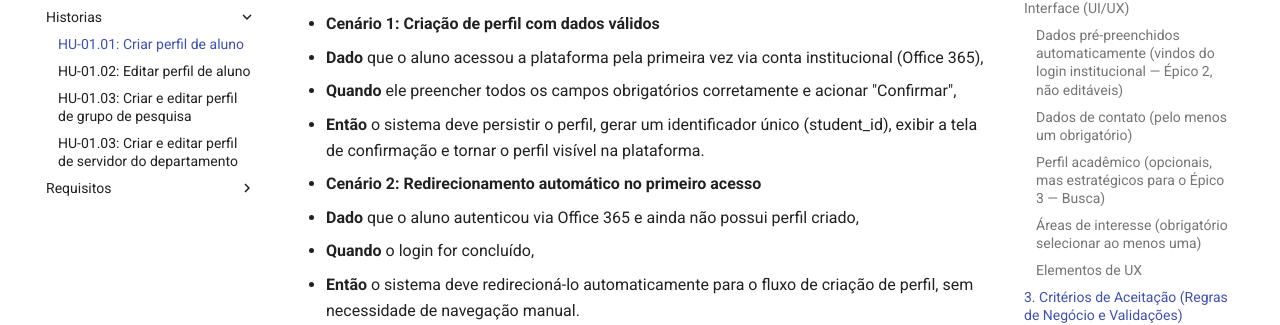
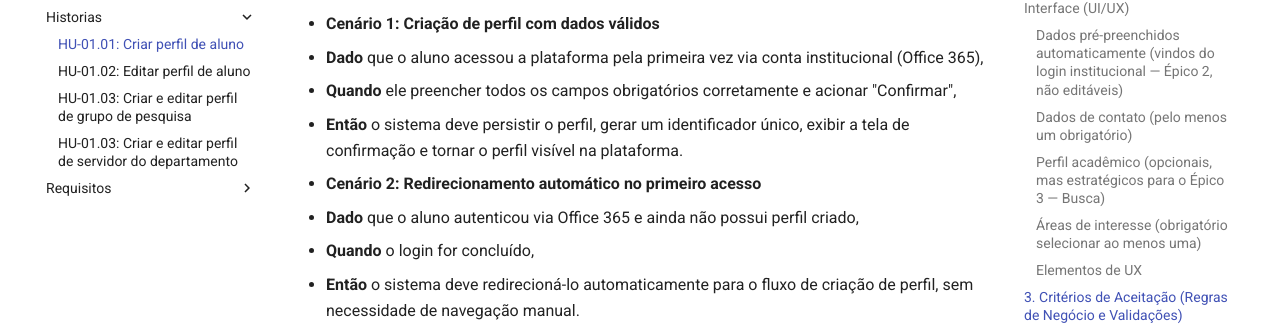
Before and after one commit to si-2026-1/Linka, an MkDocs documentation site: the page built from docs/historias/hu-01.01.md, in a window 1280 px wide and 900 px high, scrolled down 1426 px. Shown: the part 145-470 px from the top of the window. Built offline with MkDocs 1.6.1 and Material for MkDocs 9.7.7, drawn with Linux system fonts in a browser that asks for light colours.

Commit message:
Remove redundant phrase in user story

```diff
--- a/docs/historias/hu-01.01.md
+++ b/docs/historias/hu-01.01.md
@@ -50,7 +50,7 @@ Seleção múltipla com opções pré-cadastradas, como por exexmplo:
 * **Cenário 1: Criação de perfil com dados válidos**
 - **Dado** que o aluno acessou a plataforma pela primeira vez via conta institucional (Office 365),
 - **Quando** ele preencher todos os campos obrigatórios corretamente e acionar "Confirmar",
-- **Então** o sistema deve persistir o perfil, gerar um identificador único (student_id), exibir a tela de confirmação e tornar o perfil visível na plataforma.
+- **Então** o sistema deve persistir o perfil, gerar um identificador único, exibir a tela de confirmação e tornar o perfil visível na plataforma.
 * **Cenário 2: Redirecionamento automático no primeiro acesso**
 - **Dado** que o aluno autenticou via Office 365 e ainda não possui perfil criado,
 - **Quando** o login for concluído,
```
